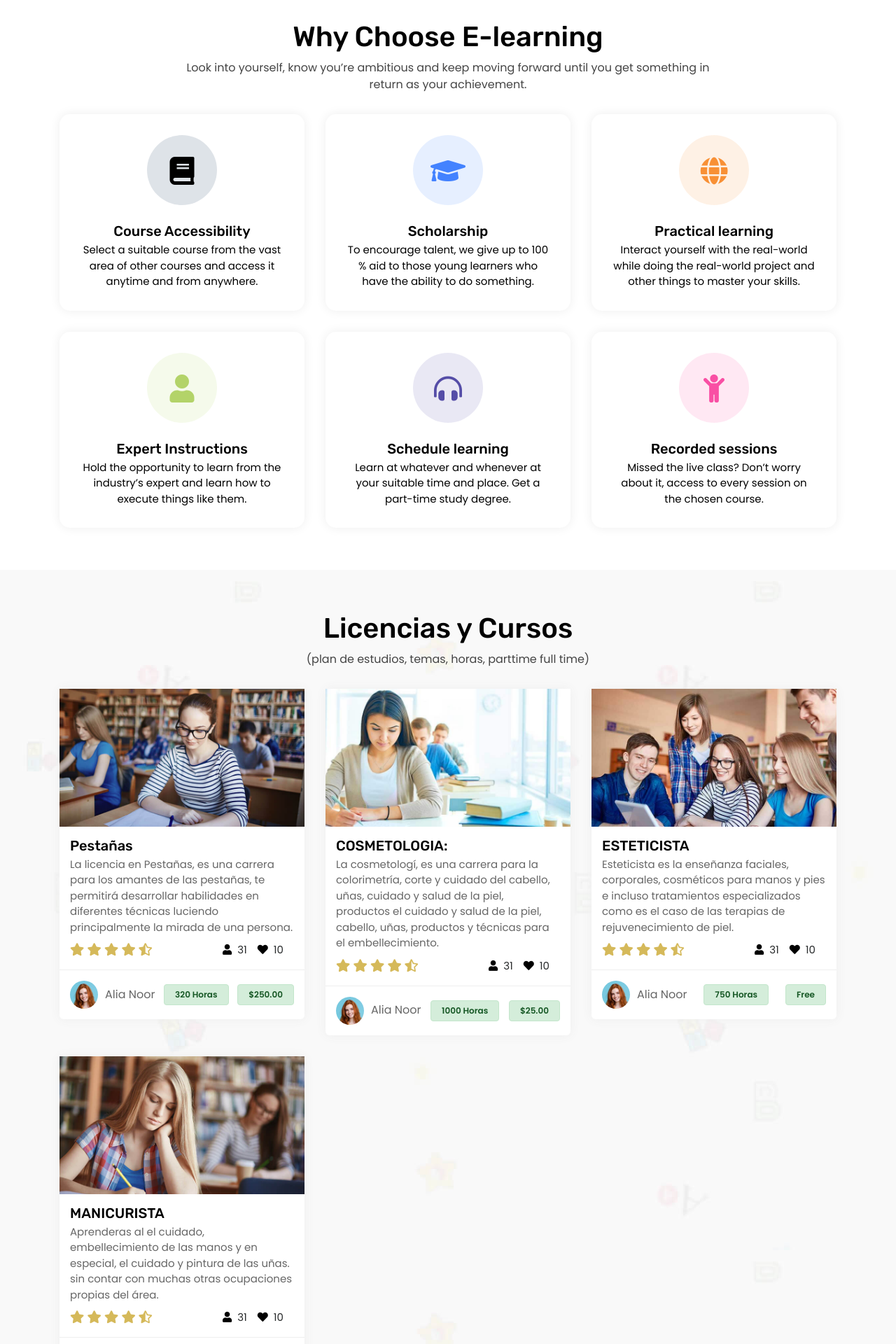
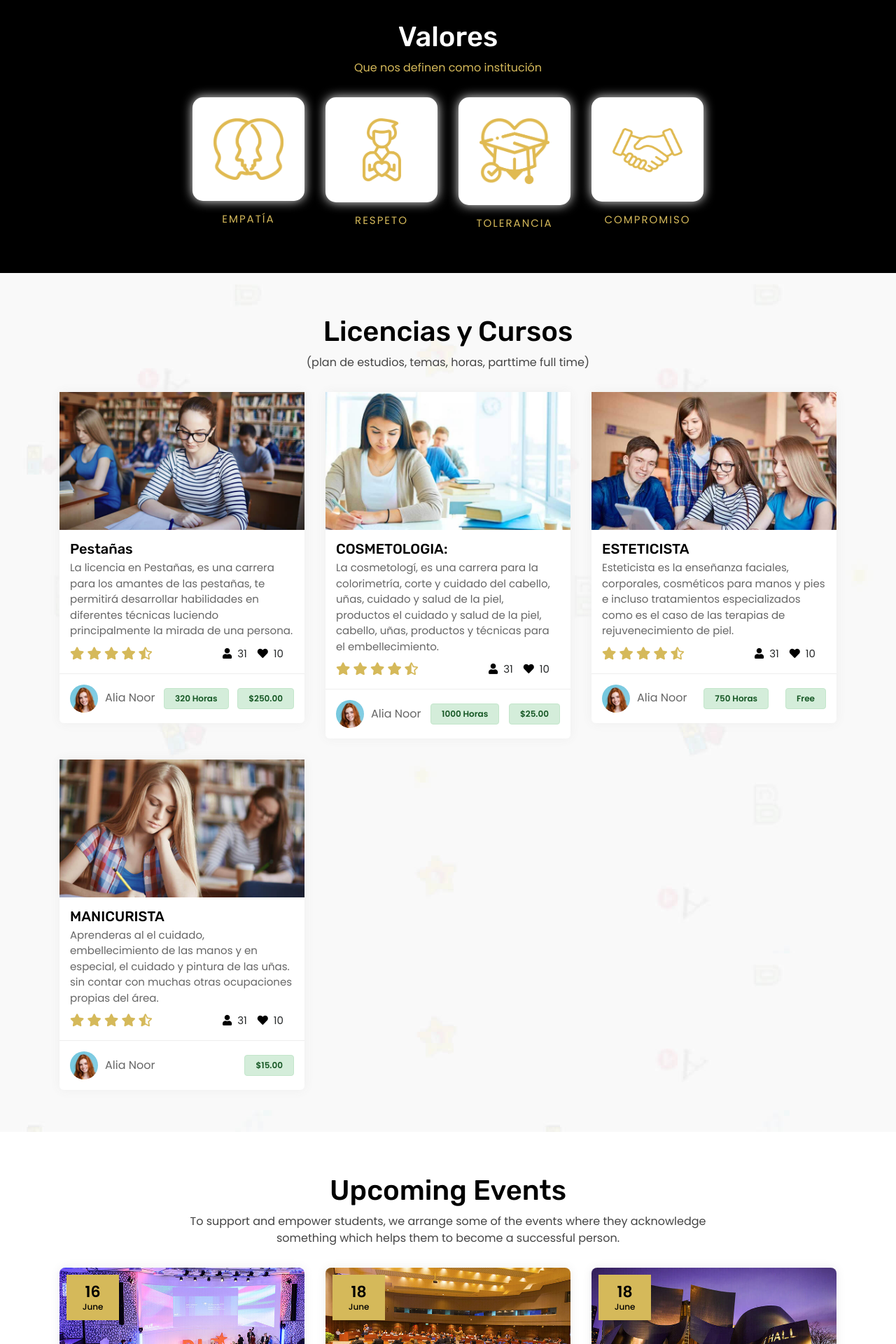
Before and after one commit to MisaelAlcaraz/courses-dfwskin-page, a PHP site: page / in a window 1280 px wide. Shown: the part 835-2755 px from the top of the page at 70% size. Run offline with PHP 8.4, Linux system fonts and the light colour scheme.

Commit message:
main | ethical values

```diff
--- a/assets/css/style.css
+++ b/assets/css/style.css
@@ -528,6 +528,14 @@ a{
 /* why choose us */
 .why-choose-us-area {
     padding-top: 30px;
+    background-color: black;
+}
+.why-choose-us-area h2 {
+    color: white;
+}
+.why-choose-us-area p {
+    color: white;
+    color: #d5b95a;
 }
 .why-chhose-us-box-inner {
     padding: 30px;
@@ -552,10 +560,39 @@ a{
     background-color: rgba(7, 41, 77, 0.13);
     color: #000;
 }
+
+.why-chhose-us-box-inner .why-chose-us-icon-custom {
+    border-radius: 100%;
+    display: inline-block;
+    /* padding: 20px; */
+    position: relative;
+    /* height: 100px; */
+    width: 100px;
+    text-align: center;
+    /* font-size: 40px; */
+    /* line-height: 65px; */
+    /* margin-bottom: 25px; */
+    color: #000;
+}
+
 .why-chhose-us-content .theme-title,
 .why-chhose-us-content .theme-description {
-    color: #000;
-}
+    color: #d5b95a;
+    text-transform: uppercase;
+    text-align: center;
+    margin-top: 15px;
+    font-size: 15px;
+    letter-spacing: 2px;
+}
+
+.respeto img {
+    max-width: 55px;
+}
+
+.ethical-values-img{
+    justify-content: center;
+}
+
 .content_box {
     background-color: #fff;
     margin-top: 30px;
--- a/index.html
+++ b/index.html
@@ -150,7 +150,7 @@
                   </div>
                </div>
                <div class="slider-shape">
-                  <img src="assets/images/slider-bottom-pattern.png">
+                  <img src="assets/images/slider-bottom-pattern-black.png">
                </div>
            </div>
          </section>
@@ -161,87 +161,57 @@
                <div class="row">
                   <div class="col-xl-12 col-lg-12 col-md-12 col-sm-12 col-12">
                      <div class="section-title text-center">
-                        <h2>Why Choose E-learning</h2>
-                        <p>Look into yourself, know you’re ambitious and keep moving forward until you get something in return as your achievement.</p>
+                        <h2>Valores</h2>
+                        <p>Que nos definen como institución</p>
                      </div>
                   </div>
                </div>
-               <div class="row">
-                  <div class="col-xl-4 col-lg-4 col-md-6 col-sm-12 col-12">
+               <div class="row ethical-values-img">
+                  <div class="col-xl-2 col-lg-2 col-md-6 col-sm-12 col-12">
                      <div class="why-chhose-us-box wow fadeInUp center" data-wow-delay="0.1s">
                         <div class="why-chhose-us-box-inner">
-                           <div class="why-chhose-us-icon">
-                              <i class="fas fa-book"></i>
+                           <div class="why-chose-us-icon-custom">
+                              <img src="assets/images/ethical-values/EMPATIA.png" />
                            </div>
-                           <div class="why-chhose-us-content">
-                              <h3 class="theme-title">Course Accessibility </h3>
-                              <p class="theme-description">Select a suitable course from the vast area of other courses and access it anytime and from anywhere.</p>
-                           </div>
+                        </div>
+                        <div class="why-chhose-us-content">
+                           <p class="theme-description">empatía</p>
                         </div>
                      </div>
                   </div>
-                  <div class="col-xl-4 col-lg-4 col-md-6 col-sm-12 col-12">
-                     <div class="why-chhose-us-box wow fadeInUp center" data-wow-delay="0.2s">
+                  <div class="col-xl-2 col-lg-2 col-md-6 col-sm-12 col-12">
+                     <div class="why-chhose-us-box wow fadeInUp center" data-wow-delay="0.1s">
                         <div class="why-chhose-us-box-inner">
-                           <div class="why-chhose-us-icon" style="color: #4382ff;background-color: rgba(67, 130, 255, 0.13);">
-                              <i class="fas fa-graduation-cap"></i>
+                           <div class="why-chose-us-icon-custom respeto">
+                              <img src="assets/images/ethical-values/RESPETO.png" />
                            </div>
-                           <div class="why-chhose-us-content">
-                              <h3 class="theme-title">Scholarship</h3>
-                              <p class="theme-description">To encourage talent, we give up to 100 % aid to those young learners who have the ability to do something.</p>
-                           </div>
+                        </div>
+                        <div class="why-chhose-us-content">
+                           <p class="theme-description">respeto</p>
                         </div>
                      </div>
                   </div>
-                  <div class="col-xl-4 col-lg-4 col-md-6 col-sm-12 col-12">
-                     <div class="why-chhose-us-box wow fadeInUp center" data-wow-delay="0.3s">
+                  <div class="col-xl-2 col-lg-2 col-md-6 col-sm-12 col-12">
+                     <div class="why-chhose-us-box wow fadeInUp center" data-wow-delay="0.1s">
                         <div class="why-chhose-us-box-inner">
-                           <div class="why-chhose-us-icon" style="color: #f89035;background-color: rgba(248, 144, 53, 0.13);">
-                              <i class="fas fa-globe"></i>
+                           <div class="why-chose-us-icon-custom">
+                              <img src="assets/images/ethical-values/TOLERANCIA.png" />
                            </div>
-                           <div class="why-chhose-us-content">
-                              <h3 class="theme-title">Practical learning </h3>
-                              <p class="theme-description">Interact yourself with the real-world while doing the real-world project and other things to master your skills.</p>
-                           </div>
+                        </div>
+                        <div class="why-chhose-us-content">
+                           <p class="theme-description">tolerancia</p>
                         </div>
                      </div>
                   </div>
-                  <div class="col-xl-4 col-lg-4 col-md-6 col-sm-12 col-12">
-                     <div class="why-chhose-us-box wow fadeInUp center" data-wow-delay="0.4s">
+                  <div class="col-xl-2 col-lg-2 col-md-6 col-sm-12 col-12">
+                     <div class="why-chhose-us-box wow fadeInUp center" data-wow-delay="0.1s">
                         <div class="why-chhose-us-box-inner">
-                           <div class="why-chhose-us-icon" style="color: #b3d369;background-color: rgba(179, 211, 105, 0.13);">
-                              <i class="fas fa-user"></i>
-                           </div>
-                           <div class="why-chhose-us-content">
-                              <h3 class="theme-title">Expert Instructions </h3>
-                              <p class="theme-description">Hold the opportunity to learn from the industry’s expert and learn how to execute things like them.</p>
+                           <div class="why-chose-us-icon-custom">
+                              <img src="assets/images/ethical-values/COMPROMISO.png" />
                            </div>
                         </div>
-                     </div>
-                  </div>
-                  <div class="col-xl-4 col-lg-4 col-md-6 col-sm-12 col-12">
-                     <div class="why-chhose-us-box wow fadeInUp center" data-wow-delay="0.5s">
-                        <div class="why-chhose-us-box-inner">
-                           <div class="why-chhose-us-icon" style="color: #554da7;background-color: rgba(85, 77, 167, 0.13);">
-                              <i class="fas fa-headphones-alt"></i>
-                           </div>
-                           <div class="why-chhose-us-content">
-                              <h3 class="theme-title">Schedule learning</h3>
-                              <p class="theme-description">Learn at whatever and whenever at your suitable time and place. Get a part-time study degree.</p>
-                           </div>
-                        </div>
-                     </div>
-                  </div>
-                  <div class="col-xl-4 col-lg-4 col-md-6 col-sm-12 col-12">
-                     <div class="why-chhose-us-box wow fadeInUp center" data-wow-delay="0.6s">
-                        <div class="why-chhose-us-box-inner">
-                           <div class="why-chhose-us-icon" style="color: #f94fa4;background-color: rgba(249, 79, 164, 0.13);">
-                              <i class="fas fa-child"></i>
-                           </div>
-                           <div class="why-chhose-us-content">
-                              <h3 class="theme-title">Recorded sessions</h3>
-                              <p class="theme-description">Missed the live class? Don’t worry about it, access to every session on the chosen course.</p>
-                           </div>
+                        <div class="why-chhose-us-content">
+                           <p class="theme-description">compromiso</p>
                         </div>
                      </div>
                   </div>
```
Also changed, not shown: assets/images/ethical-values/COMPROMISO.png (added), assets/images/ethical-values/EMPATIA.png (added), assets/images/ethical-values/RESPETO.png (added), assets/images/ethical-values/TOLERANCIA.png (added), assets/images/slider-bottom-pattern-black.png (added).
